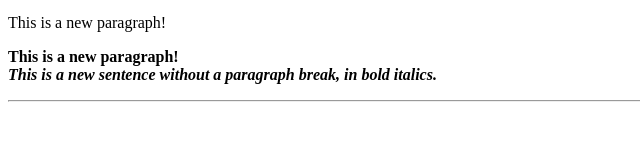
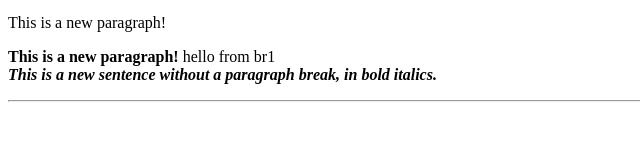
Before and after one commit to anuveshchintu/anu, a plain HTML site: page index.html in a window 1280 px wide. Shown: the part 225-366 px from the top of the page, 0-640 px from the left. Drawn offline with Linux system fonts and the light colour scheme.

Commit message:
index file modified

```diff
--- a/index.html
+++ b/index.html
@@ -25,7 +25,7 @@
 <P> This is a new paragraph!
 
 <P> <B>This is a new paragraph!</B>
-
+hello from br1
 <BR> <B><I>This is a new sentence without a paragraph break, in bold italics.</I></B>
 
 <HR>
```
